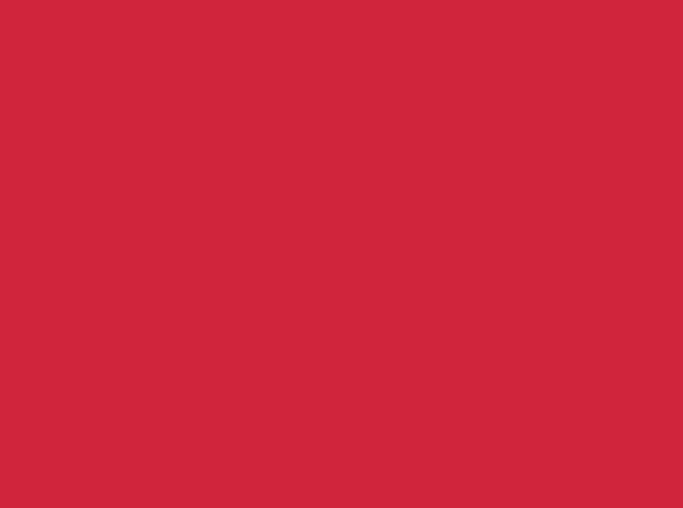
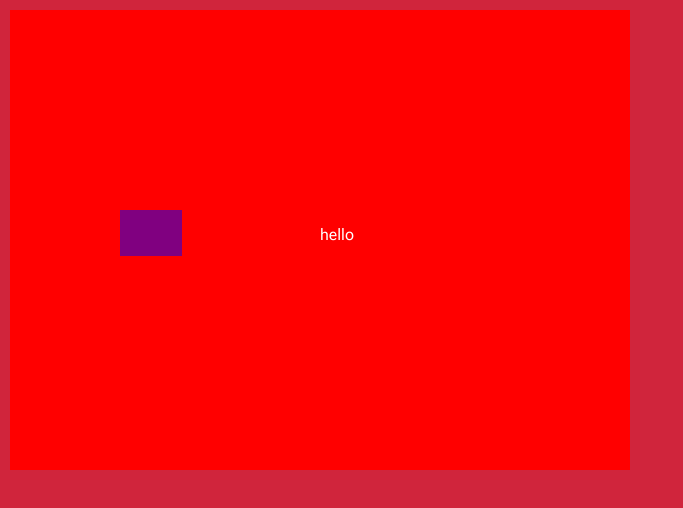
Before and after one commit to Loic-Vanden-Bossche/fpr_frontend, a React (Vite) app: page / in a window 1280 px wide. Before the commit this address had no page. Shown: the top 508 px of the page, without its empty margins (0-683 px from the left). Built offline with nearby package versions, Linux system fonts and the light colour scheme.

Commit message:
✨ adding 2D game engine

```diff
--- /dev/null
+++ b/src/features/game/Game.2DEngine.tsx
@@ -0,0 +1,16 @@
+import { createElement } from "react";
+import { Display, DisplayContent } from ".";
+
+interface Props{displayData: Display}
+
+export function Game2DEngine({displayData: {content, height, width}}: Props) {
+  const convertDisplayContentToHTML = (data: DisplayContent) => {
+    const {content, tag} = data;
+    const componentProps = {...data, tag: undefined, content: undefined};
+    return createElement(tag, componentProps, content);
+  };
+
+  return <svg height={height} width={width}>
+    {content.map(convertDisplayContentToHTML)}
+  </svg>;
+}
--- /dev/null
+++ b/src/features/game/Game.Route.tsx
@@ -0,0 +1,55 @@
+import { useState } from "react";
+import { Game2DEngine } from "./Game.2DEngine";
+
+export type Display = {
+  player: number;
+  width: number;
+  height: number;
+  content: DisplayContent[];
+}
+
+export type DisplayContent = {
+  tag: string;
+  x: number;
+  y: number;
+  width?: number;
+  height?: number;
+  fill?: string;
+  content?: string;
+}
+
+export function GameRoute() {
+  const [isIn3D, setIsIn3D] = useState(false);
+  const game: Display = {
+    player:1,
+    width:640,
+    height:480,
+    content: [
+      {
+        tag: "rect",
+        x:10,
+        y:10,
+        width:620,
+        height:460,
+        fill:"red"
+      },
+      {
+        tag:"text",
+        x:320,
+        y:240,
+        fill:"white",
+        content:"hello"
+      },
+      {
+        tag: "rect",
+        x:120,
+        y:210,
+        width:62,
+        height:46,
+        fill:"purple"
+      },
+    ]
+  };
+
+  return isIn3D ? null : <Game2DEngine displayData={game}/>;
+}
--- /dev/null
+++ b/src/features/game/index.ts
@@ -0,0 +1 @@
+export * from "./Game.Route";
--- a/src/features/routing/Routing.Router.tsx
+++ b/src/features/routing/Routing.Router.tsx
@@ -1,9 +1,11 @@
 import {Route, Routes} from "react-router-dom";
 import {LoginRoute} from "../login";
 import {MessagingRoute} from "../messaging";
+import { GameRoute } from "../game";
 
 export function RoutingRouter() {
   return <Routes>
+    <Route index element={<GameRoute/>}/>
     <Route path="login" element={<LoginRoute/>}/>
     <Route path="messaging" element={<MessagingRoute/>}/>
   </Routes>;
```
